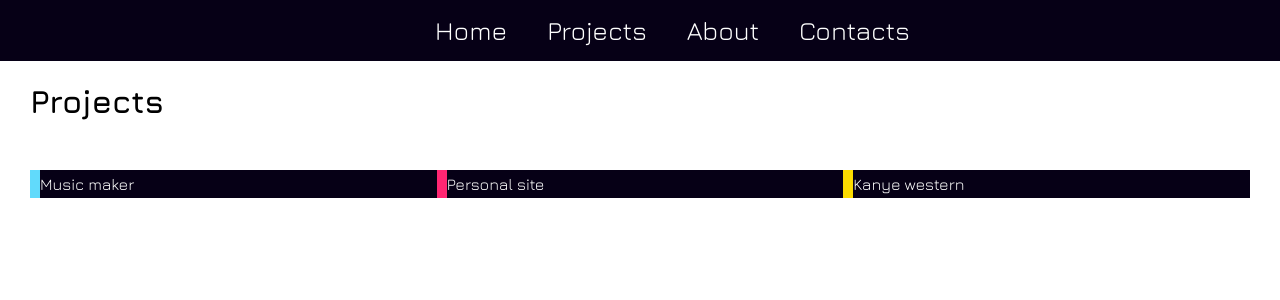
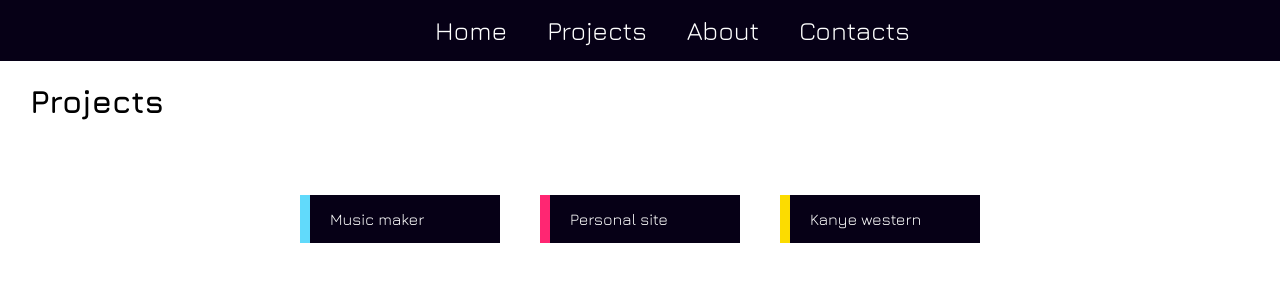
Before and after one commit to BaitemirAsanbaev/personal-site, a React (Create React App) app: page /projects in a window 1280 px wide. Shown: the top 300 px of the page. Built offline with nearby package versions, Linux system fonts and the light colour scheme.

Commit message:
added transition to projects cards

```diff
--- a/src/components/Site/Projects/ProjectsList/ProjectItem/ProjectItem.module.css
+++ b/src/components/Site/Projects/ProjectsList/ProjectItem/ProjectItem.module.css
@@ -1,20 +1,23 @@
 .link{
   color: #fff;
   text-decoration: none;
-  flex: 1 1 33%;
+  flex: 0 0 200px;
+  margin: 5px 20px;
 }
 .label{
   background-color: #060016;
   z-index: 1;
-  padding: 5px 10px;
+  padding: 15px 30px;
 }
 .hov_label{
-  padding: 5px 0px;
+  padding: 15px 0px;
   position: relative;
-  top: 28.5px;
+  top: 48.5px;
   left: 0px;
   width: 10px;
   z-index: 2;
+  display: flex;
+  justify-content: center;
   transition: width .5s;
 }
 .link>div:hover .hov_label{
@@ -22,9 +25,12 @@
 }
 .hov_label>span{
   opacity: 0%;
+  transition: opacity .5s, color .5s;
 }
 .link>div:hover .hov_label>span{
   opacity: 100%;
+  color: #060016;
+  font-weight: bold;
 }
 .link>div:hover .label{
   color: #060016;
--- a/src/components/Site/Projects/ProjectsList/ProjectsList.module.css
+++ b/src/components/Site/Projects/ProjectsList/ProjectsList.module.css
@@ -1,4 +1,5 @@
 .ProjectsList{
   display: flex;
-
+  flex-wrap: wrap;
+  justify-content: center;
 }
```
